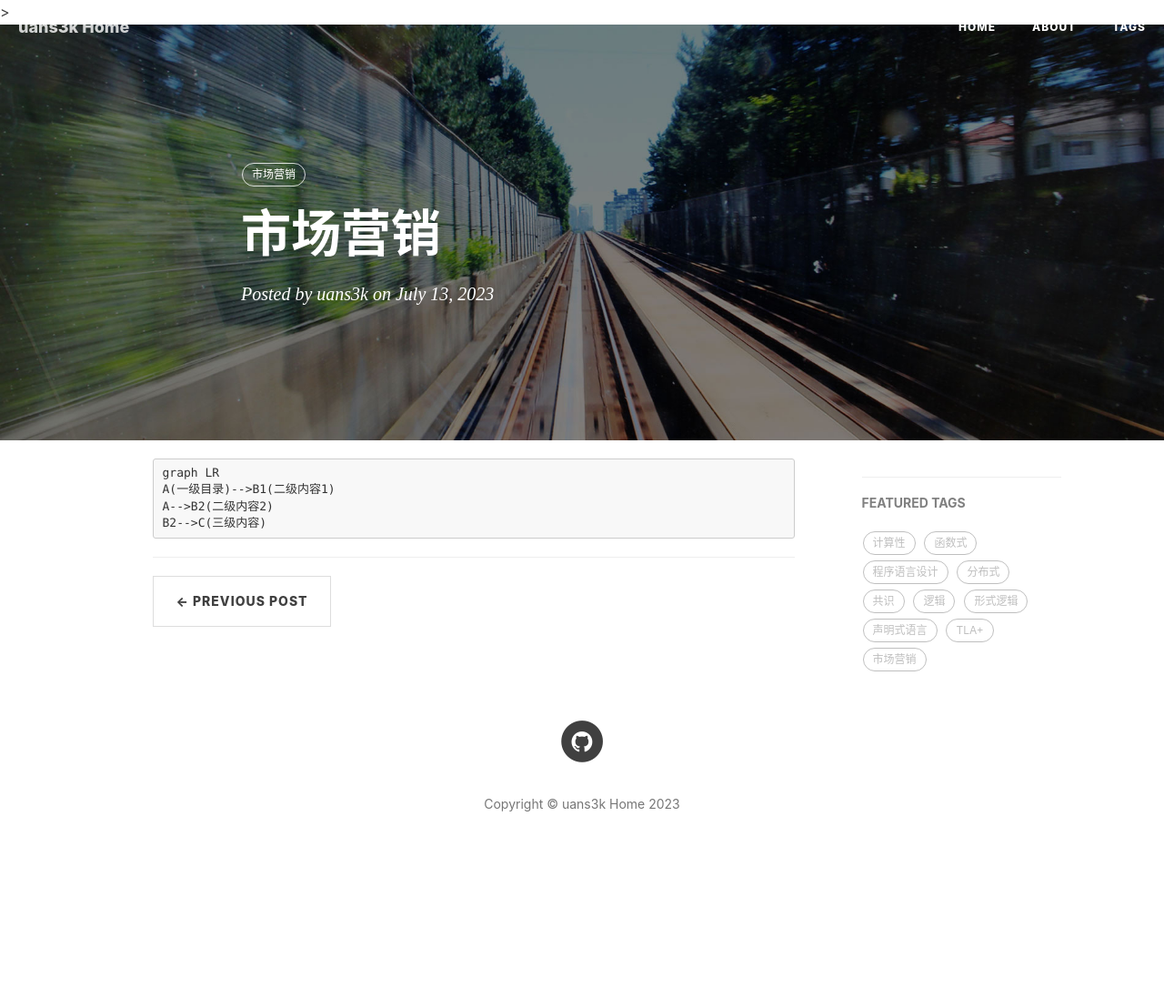
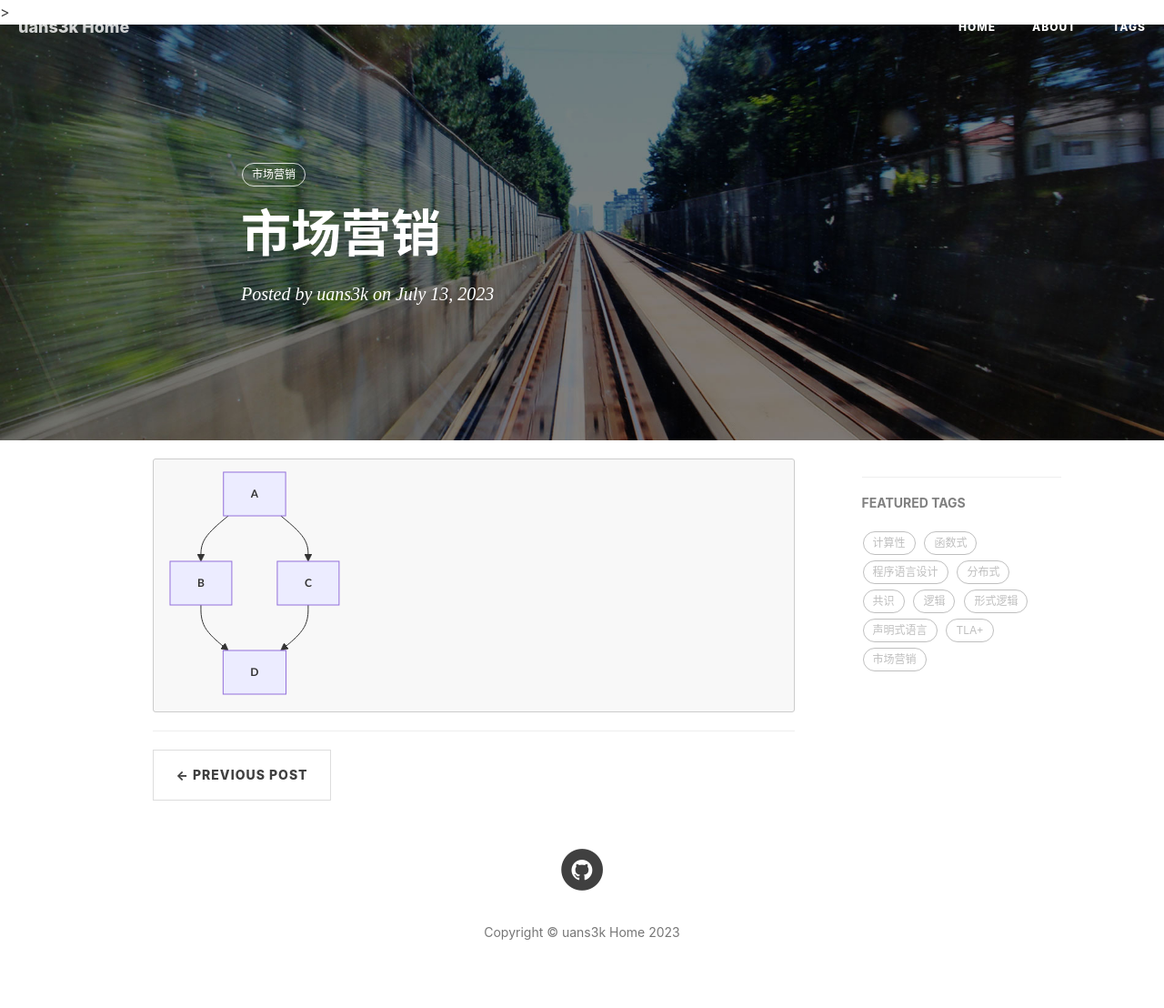
Before and after one commit to uans3k/uans3k.github.io, a Jekyll site: the page built from _posts/2023-7-13-市场营销.markdown, in a window 1280 px wide. Shown: the whole page at 91% size. Built offline with Jekyll 4.4.1, drawn with Linux system fonts in a browser that asks for light colours; nearby versions of some CDN libraries; comment, search, counter and statistics services are not loaded; before the commit the page ends 961 px from its top, so only the background shows below that.

Commit message:
feat : mermaid

````diff
--- a/Gemfile
+++ b/Gemfile
@@ -29,5 +29,3 @@ end
 gem "wdm", "~> 0.1.1", :platforms => [:mingw, :x64_mingw, :mswin]
 
 gem 'jekyll-paginate'
-
-gem 'kramdown-mermaid', '~> 0.1.2'
--- a/_config.yml
+++ b/_config.yml
@@ -47,9 +47,6 @@ kramdown:
   math_engine: mathjax
   syntax_highlighter: rouge
 
-mermaid: true
-
-
 # Disqus settings
 disqus_username:
 
--- a/_includes/mermaid.html
+++ b/_includes/mermaid.html
@@ -1,10 +1,7 @@
-<script type="text/javascript"
-  src="https://unpkg.com/mermaid@8.0.0-rc.8/dist/mermaid.min.js">
+<script type="module">
+    import mermaid from 'https://cdn.jsdelivr.net/npm/mermaid@10.0.2/+esm';
+    mermaid.initialize({ startOnLoad: false });
+    await mermaid.run({
+      querySelector: '.language-mermaid',
+    });
 </script>
-<script>
-$(document).ready(function() {
-    mermaid.initialize({
-        theme: 'forest'
-    });
-});
-</script>
--- a/_posts/2023-7-13-市场营销.markdown
+++ b/_posts/2023-7-13-市场营销.markdown
@@ -6,12 +6,12 @@ author:     uans3k
 header-img: img/post-bg-2015.jpg
 tags:
     - 市场营销
-mermaid: true
 ---
 
 ```mermaid
-graph LR
-A(一级目录)-->B1(二级内容1)
-A-->B2(二级内容2)
-B2-->C(三级内容)
+graph TD;
+    A-->B;
+    A-->C;
+    B-->D;
+    C-->D;
 ```
````
Also changed, not shown: _includes/head.html (+8 -3 lines).
